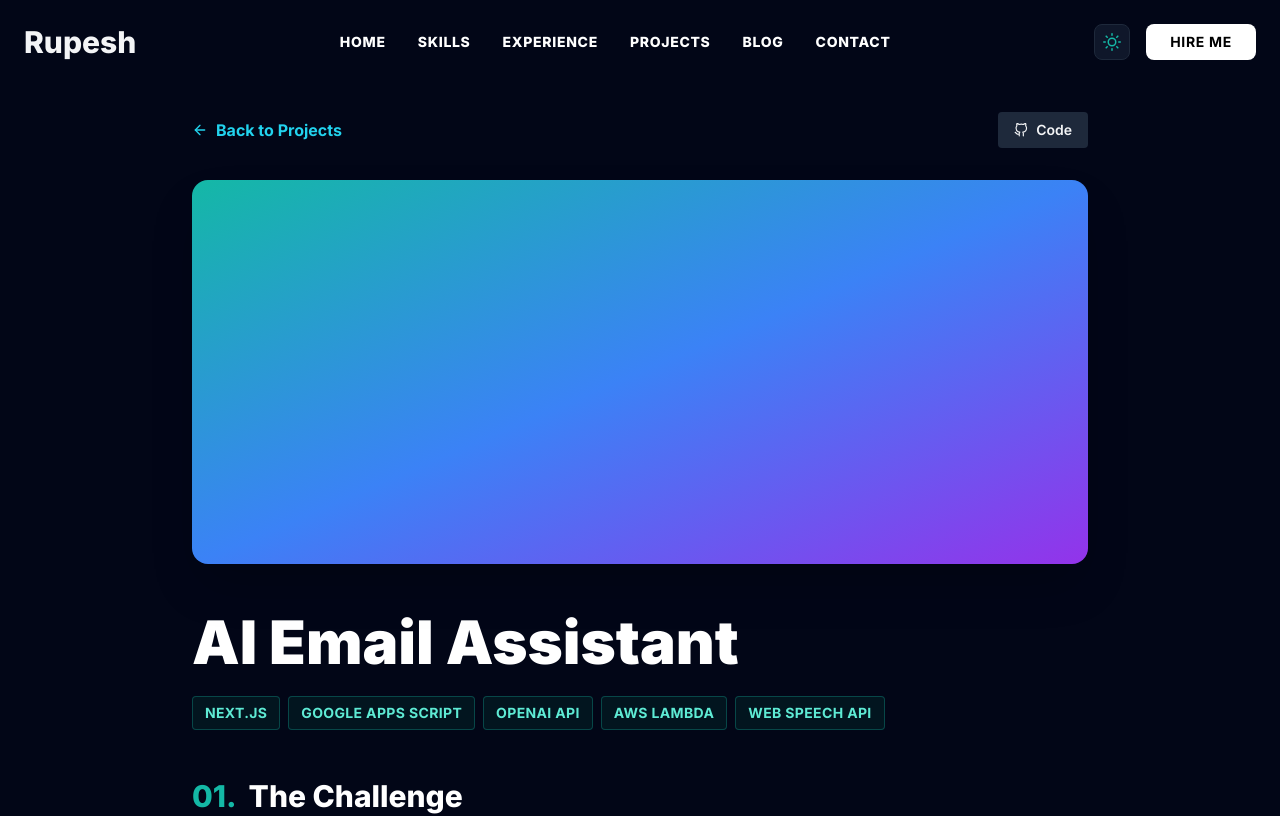
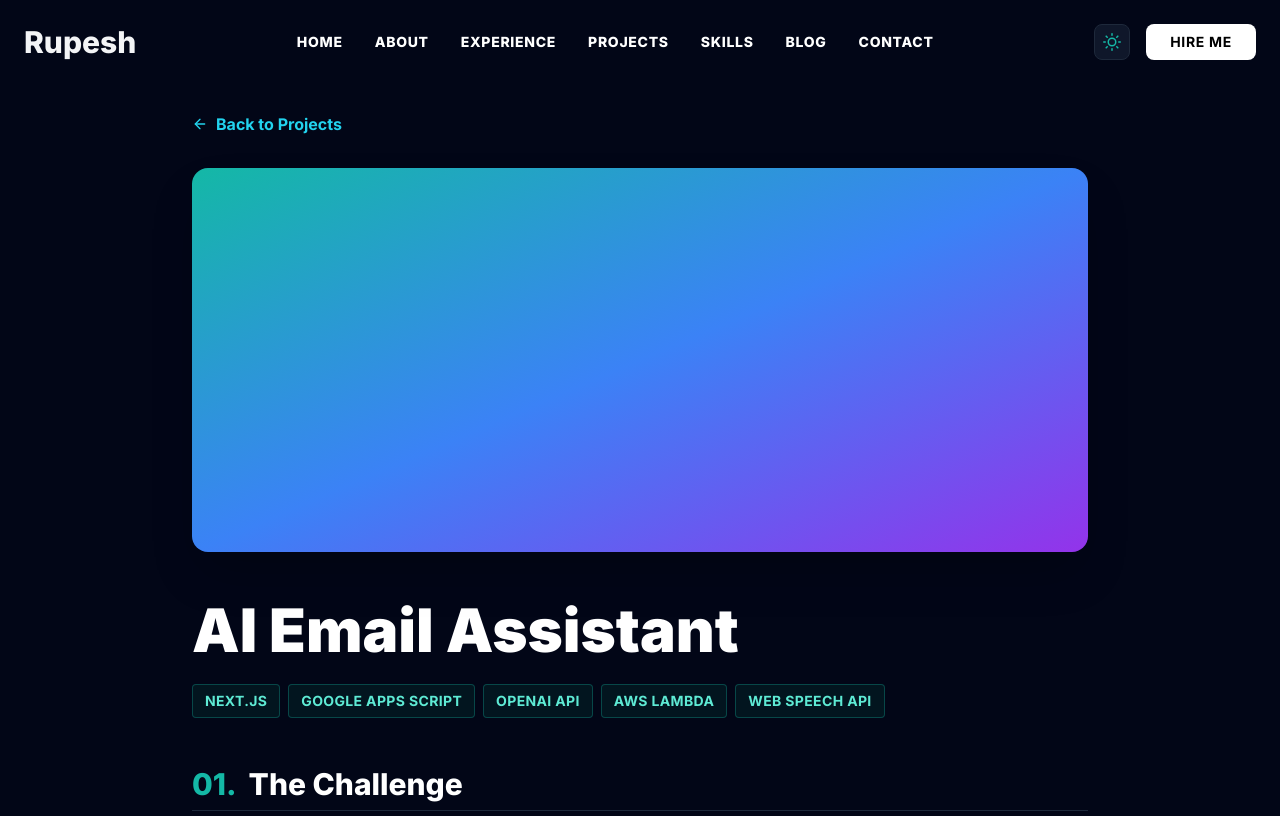
Before and after one commit to RupeshDev18/rupesh-portfolio, a React (Vite) app: page /project/ai-email-assistant in a window 1280 px wide. Shown: the top 816 px of the page. Built offline with nearby package versions, Linux system fonts and the light colour scheme.

Commit message:
fix: navigation and projects

```diff
--- a/src/components/navbar/NavBar.jsx
+++ b/src/components/navbar/NavBar.jsx
@@ -23,9 +23,10 @@ const NavBar = () => {
 
   const navLinks = [
     { name: "Home", to: "home" },
-    { name: "Skills", to: "skills" },
+    { name: "About", to: "about" },
     { name: "Experience", to: "experience" },
     { name: "Projects", to: "projects" },
+    { name: "Skills", to: "skills" },
     { name: "Blog", to: "blog" },
     { name: "Contact", to: "contact" },
   ];
--- a/src/components/projects/Projects.jsx
+++ b/src/components/projects/Projects.jsx
@@ -67,24 +67,9 @@ const Projects = ({ darkMode }) => {
                 </div>
 
                 <div className="flex gap-4 mt-auto pt-2">
-                  {project.challenge ? (
-                    <Link to={`/project/${project.id}`} className="flex items-center gap-2 px-6 py-2 w-full justify-center bg-teal-600 hover:bg-teal-700 text-white rounded text-sm font-bold transition-all shadow-md hover:shadow-lg">
-                      View Case Study <FiArrowRight />
-                    </Link>
-                  ) : (
-                    <>
-                      {project.github !== "#" && (
-                        <motion.a href={project.github} className="flex items-center gap-2 px-4 py-2 bg-gray-200 dark:bg-slate-800 rounded hover:bg-teal-500 hover:text-white dark:hover:bg-teal-500 text-sm font-semibold transition-colors" whileHover={{ scale: 1.05 }} whileTap={{ scale: 0.95 }}>
-                          <FiGithub /> Code
-                        </motion.a>
-                      )}
-                      {project.live !== "#" && (
-                        <motion.a href={project.live} className="flex items-center gap-2 px-4 py-2 bg-teal-600 hover:bg-teal-700 text-white rounded text-sm font-semibold transition-colors" whileHover={{ scale: 1.05 }} whileTap={{ scale: 0.95 }}>
-                          <FiExternalLink /> Live
-                        </motion.a>
-                      )}
-                    </>
-                  )}
+                  <Link to={`/project/${project.id}`} className="flex items-center gap-2 px-6 py-2 w-full justify-center bg-teal-600 hover:bg-teal-700 text-white rounded text-sm font-bold transition-all shadow-md hover:shadow-lg">
+                    View Case Study <FiArrowRight />
+                  </Link>
                 </div>
               </div>
             </motion.div>
--- a/src/pages/ProjectDetail.jsx
+++ b/src/pages/ProjectDetail.jsx
@@ -66,19 +66,6 @@ const ProjectDetail = () => {
           >
             <FiArrowLeft /> Back to Projects
           </RouterLink>
-
-          <div className="flex gap-4">
-            {project.github !== "#" && (
-              <a href={project.github} target="_blank" rel="noopener noreferrer" className="flex items-center gap-2 px-4 py-2 bg-gray-200 dark:bg-slate-800 rounded hover:bg-teal-500 hover:text-white dark:hover:bg-teal-500 text-sm font-semibold transition-colors">
-                <FiGithub /> Code
-              </a>
-            )}
-            {project.live !== "#" && (
-              <a href={project.live} target="_blank" rel="noopener noreferrer" className="flex items-center gap-2 px-4 py-2 bg-teal-600 hover:bg-teal-700 text-white rounded text-sm font-semibold transition-colors">
-                <FiExternalLink /> Live
-              </a>
-            )}
-          </div>
         </motion.div>
 
         {/* Project Header */}
```
